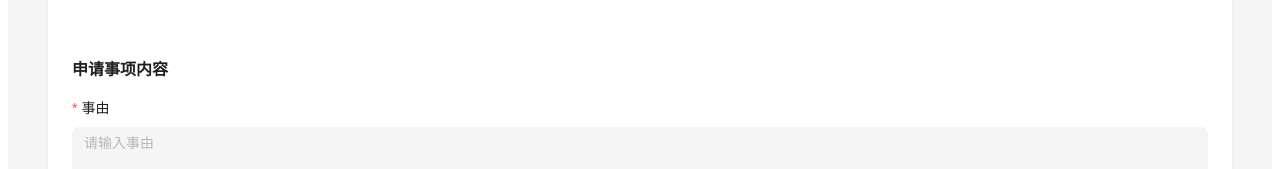
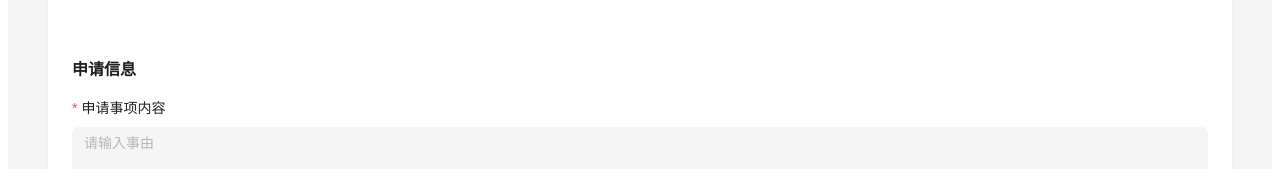
Before and after one commit to im-Maruko/Anjoy-jindie-web, a React (Vite) app: page / in a window 1280 px wide. Shown: the part 336-505 px from the top of the page. Built offline with nearby package versions, Linux system fonts and the light colour scheme.

Commit message:
申请信息修改

```diff
--- a/src/pages/ExpenseForm.jsx
+++ b/src/pages/ExpenseForm.jsx
@@ -514,10 +514,10 @@ export default function TestPage() {
                         </Col>
                         {/*第二类*/}
                         <Col flex="100%">
-                            <Title level={5}>申请事项内容</Title>
+                            <Title level={5}>申请信息</Title>
                         </Col>
                         <Col flex="100%">
-                            <ProFormTextArea name="reason" label="事由" placeholder="请输入事由" rules={[{ required: true }]} fieldProps={{variant: 'filled', autoSize: { minRows: 3, maxRows: 5 }}}/>
+                            <ProFormTextArea name="reason" label="申请事项内容" placeholder="请输入事由" rules={[{ required: true }]} fieldProps={{variant: 'filled', autoSize: { minRows: 3, maxRows: 5 }}}/>
                         </Col>
                         {/*第三类*/}
                         <Col flex="100%">
```
Also changed, not shown: 2 other files (tests, documents, lock files or other folders).
